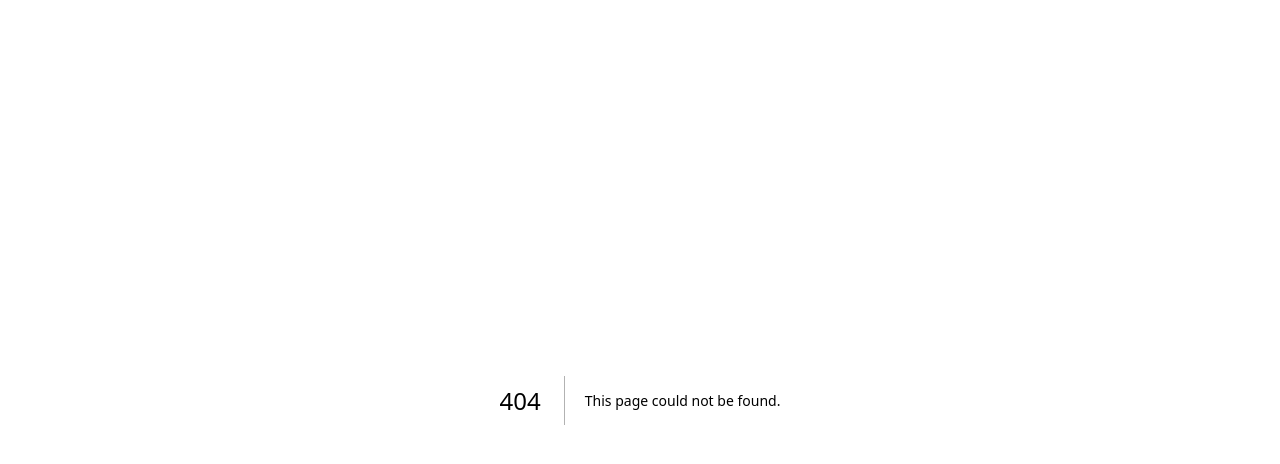
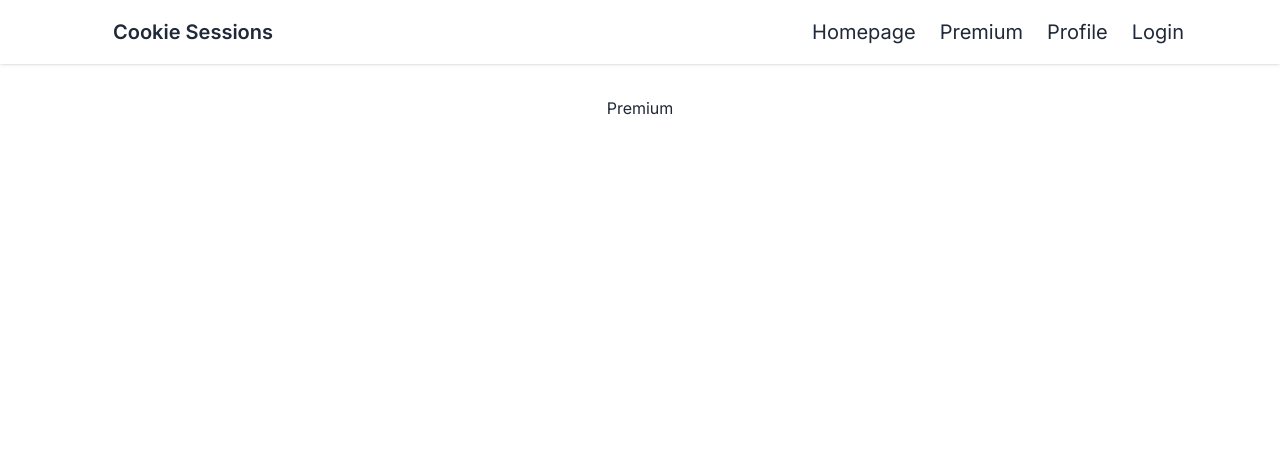
Before and after one commit to ajarek/next-14-ep-32-blog, a Next.js app: page /premium in a window 1280 px wide. Before the commit this address had no page. Shown: the top 464 px of the page. Built offline with nearby package versions, Linux system fonts and the light colour scheme.

Commit message:
added template

```diff
--- a/app/globals.css
+++ b/app/globals.css
@@ -1,33 +1,3 @@
 @tailwind base;
 @tailwind components;
 @tailwind utilities;
-
-:root {
-  --foreground-rgb: 0, 0, 0;
-  --background-start-rgb: 214, 219, 220;
-  --background-end-rgb: 255, 255, 255;
-}
-
-@media (prefers-color-scheme: dark) {
-  :root {
-    --foreground-rgb: 255, 255, 255;
-    --background-start-rgb: 0, 0, 0;
-    --background-end-rgb: 0, 0, 0;
-  }
-}
-
-body {
-  color: rgb(var(--foreground-rgb));
-  background: linear-gradient(
-      to bottom,
-      transparent,
-      rgb(var(--background-end-rgb))
-    )
-    rgb(var(--background-start-rgb));
-}
-
-@layer utilities {
-  .text-balance {
-    text-wrap: balance;
-  }
-}
--- a/app/layout.tsx
+++ b/app/layout.tsx
@@ -1,6 +1,7 @@
 import type { Metadata } from "next";
 import { Inter } from "next/font/google";
 import "./globals.css";
+import Navbar from "@/components/Navbar";
 
 const inter = Inter({ subsets: ["latin"] });
 
@@ -15,8 +16,13 @@ export default function RootLayout({
   children: React.ReactNode;
 }>) {
   return (
-    <html lang="en">
-      <body className={inter.className}>{children}</body>
+    <html lang="en" data-theme="light">
+      <body className={inter.className}>
+      <div className='w-full max-w-[1440px] mx-auto relative  '>
+        <Navbar/>
+        {children}
+        </div>
+        </body>
     </html>
   );
 }
--- /dev/null
+++ b/app/login/page.tsx
@@ -0,0 +1,11 @@
+import React from 'react'
+
+const Login = () => {
+  return (
+    <div className='flex min-h-screen flex-col items-center justify-between px-12 py-24 max-lg:p-4 max-sm:p-2'>
+      Login
+    </div>
+  )
+}
+
+export default Login
--- a/app/page.tsx
+++ b/app/page.tsx
@@ -2,112 +2,8 @@ import Image from "next/image";
 
 export default function Home() {
   return (
-    <main className="flex min-h-screen flex-col items-center justify-between p-24">
-      <div className="z-10 max-w-5xl w-full items-center justify-between font-mono text-sm lg:flex">
-        <p className="fixed left-0 top-0 flex w-full justify-center border-b border-gray-300 bg-gradient-to-b from-zinc-200 pb-6 pt-8 backdrop-blur-2xl dark:border-neutral-800 dark:bg-zinc-800/30 dark:from-inherit lg:static lg:w-auto  lg:rounded-xl lg:border lg:bg-gray-200 lg:p-4 lg:dark:bg-zinc-800/30">
-          Get started by editing&nbsp;
-          <code className="font-mono font-bold">app/page.tsx</code>
-        </p>
-        <div className="fixed bottom-0 left-0 flex h-48 w-full items-end justify-center bg-gradient-to-t from-white via-white dark:from-black dark:via-black lg:static lg:h-auto lg:w-auto lg:bg-none">
-          <a
-            className="pointer-events-none flex place-items-center gap-2 p-8 lg:pointer-events-auto lg:p-0"
-            href="https://vercel.com?utm_source=create-next-app&utm_medium=appdir-template&utm_campaign=create-next-app"
-            target="_blank"
-            rel="noopener noreferrer"
-          >
-            By{" "}
-            <Image
-              src="/vercel.svg"
-              alt="Vercel Logo"
-              className="dark:invert"
-              width={100}
-              height={24}
-              priority
-            />
-          </a>
-        </div>
-      </div>
-
-      <div className="relative flex place-items-center before:absolute before:h-[300px] before:w-full sm:before:w-[480px] before:-translate-x-1/2 before:rounded-full before:bg-gradient-radial before:from-white before:to-transparent before:blur-2xl before:content-[''] after:absolute after:-z-20 after:h-[180px] after:w-full sm:after:w-[240px] after:translate-x-1/3 after:bg-gradient-conic after:from-sky-200 after:via-blue-200 after:blur-2xl after:content-[''] before:dark:bg-gradient-to-br before:dark:from-transparent before:dark:to-blue-700 before:dark:opacity-10 after:dark:from-sky-900 after:dark:via-[#0141ff] after:dark:opacity-40 before:lg:h-[360px] z-[-1]">
-        <Image
-          className="relative dark:drop-shadow-[0_0_0.3rem_#ffffff70] dark:invert"
-          src="/next.svg"
-          alt="Next.js Logo"
-          width={180}
-          height={37}
-          priority
-        />
-      </div>
-
-      <div className="mb-32 grid text-center lg:max-w-5xl lg:w-full lg:mb-0 lg:grid-cols-4 lg:text-left">
-        <a
-          href="https://nextjs.org/docs?utm_source=create-next-app&utm_medium=appdir-template&utm_campaign=create-next-app"
-          className="group rounded-lg border border-transparent px-5 py-4 transition-colors hover:border-gray-300 hover:bg-gray-100 hover:dark:border-neutral-700 hover:dark:bg-neutral-800/30"
-          target="_blank"
-          rel="noopener noreferrer"
-        >
-          <h2 className={`mb-3 text-2xl font-semibold`}>
-            Docs{" "}
-            <span className="inline-block transition-transform group-hover:translate-x-1 motion-reduce:transform-none">
-              -&gt;
-            </span>
-          </h2>
-          <p className={`m-0 max-w-[30ch] text-sm opacity-50`}>
-            Find in-depth information about Next.js features and API.
-          </p>
-        </a>
-
-        <a
-          href="https://nextjs.org/learn?utm_source=create-next-app&utm_medium=appdir-template-tw&utm_campaign=create-next-app"
-          className="group rounded-lg border border-transparent px-5 py-4 transition-colors hover:border-gray-300 hover:bg-gray-100 hover:dark:border-neutral-700 hover:dark:bg-neutral-800/30"
-          target="_blank"
-          rel="noopener noreferrer"
-        >
-          <h2 className={`mb-3 text-2xl font-semibold`}>
-            Learn{" "}
-            <span className="inline-block transition-transform group-hover:translate-x-1 motion-reduce:transform-none">
-              -&gt;
-            </span>
-          </h2>
-          <p className={`m-0 max-w-[30ch] text-sm opacity-50`}>
-            Learn about Next.js in an interactive course with&nbsp;quizzes!
-          </p>
-        </a>
-
-        <a
-          href="https://vercel.com/templates?framework=next.js&utm_source=create-next-app&utm_medium=appdir-template&utm_campaign=create-next-app"
-          className="group rounded-lg border border-transparent px-5 py-4 transition-colors hover:border-gray-300 hover:bg-gray-100 hover:dark:border-neutral-700 hover:dark:bg-neutral-800/30"
-          target="_blank"
-          rel="noopener noreferrer"
-        >
-          <h2 className={`mb-3 text-2xl font-semibold`}>
-            Templates{" "}
-            <span className="inline-block transition-transform group-hover:translate-x-1 motion-reduce:transform-none">
-              -&gt;
-            </span>
-          </h2>
-          <p className={`m-0 max-w-[30ch] text-sm opacity-50`}>
-            Explore starter templates for Next.js.
-          </p>
-        </a>
-
-        <a
-          href="https://vercel.com/new?utm_source=create-next-app&utm_medium=appdir-template&utm_campaign=create-next-app"
-          className="group rounded-lg border border-transparent px-5 py-4 transition-colors hover:border-gray-300 hover:bg-gray-100 hover:dark:border-neutral-700 hover:dark:bg-neutral-800/30"
-          target="_blank"
-          rel="noopener noreferrer"
-        >
-          <h2 className={`mb-3 text-2xl font-semibold`}>
-            Deploy{" "}
-            <span className="inline-block transition-transform group-hover:translate-x-1 motion-reduce:transform-none">
-              -&gt;
-            </span>
-          </h2>
-          <p className={`m-0 max-w-[30ch] text-sm opacity-50 text-balance`}>
-            Instantly deploy your Next.js site to a shareable URL with Vercel.
-          </p>
-        </a>
-      </div>
-    </main>
+   <div className='flex min-h-screen flex-col items-center justify-between px-12 py-24 max-lg:p-4 max-sm:p-2'>
+    lol
+   </div>
   );
 }
--- /dev/null
+++ b/app/premium/page.tsx
@@ -0,0 +1,11 @@
+import React from 'react'
+
+const Premium = () => {
+  return (
+    <div className='flex min-h-screen flex-col items-center justify-between px-12 py-24 max-lg:p-4 max-sm:p-2'>
+      Premium
+    </div>
+  )
+}
+
+export default Premium
--- /dev/null
+++ b/app/profile/page.tsx
@@ -0,0 +1,11 @@
+import React from 'react'
+
+const Profile = () => {
+  return (
+    <div className='flex min-h-screen flex-col items-center justify-between px-12 py-24 max-lg:p-4 max-sm:p-2'>
+      Profile
+    </div>
+  )
+}
+
+export default Profile
--- /dev/null
+++ b/components/Navbar.tsx
@@ -0,0 +1,106 @@
+'use client'
+import Image from 'next/image'
+import Link from 'next/link'
+import React, { useState } from 'react'
+
+
+const Navbar = () => {
+
+
+  return (
+    <div className='max-w-[1440px] mx-auto fixed navbar bg-base-100 shadow px-24 max-sm:px-4 z-10'>
+      <div className='navbar-start'>
+        <div className='dropdown sm:hidden'>
+          <div
+            tabIndex={0}
+            role='button'
+            className='btn btn-ghost btn-circle'
+          >
+            <svg
+              xmlns='http://www.w3.org/2000/svg'
+              className='h-6 w-6'
+              fill='none'
+              viewBox='0 0 24 24'
+              stroke='currentColor'
+            >
+              <path
+                strokeLinecap='round'
+                strokeLinejoin='round'
+                strokeWidth='2'
+                d='M4 6h16M4 12h16M4 18h7'
+              />
+            </svg>
+          </div>
+          <ul
+            tabIndex={0}
+            className='menu menu-sm dropdown-content mt-3 z-[1] p-2 shadow bg-base-100 rounded-box w-52 text-xl gap-4'
+          >
+            <Link
+              className='hover:underline transition-all '
+              href='/'
+            >
+              Homepage
+            </Link>
+            <Link
+            className='hover:underline transition-all '
+            href='/premium'
+          >
+            Premium
+          </Link>
+          <Link
+            className='hover:underline transition-all '
+            href='/profile'
+          >
+            Profile
+          </Link>
+          <Link
+            className='hover:underline transition-all '
+            href='/login'
+          >
+            Login
+          </Link>
+          </ul>
+        </div>
+        <Link
+          href={'/'}
+          className='flex items-center'
+        >
+
+          <button className='btn btn-ghost text-xl'>Cookie Sessions</button>
+        </Link>
+      </div>
+      <div className='navbar-center'></div>
+      <div className='navbar-end'>
+        <ul className='flex items-center gap-6 max-sm:hidden text-xl '>
+          <Link
+            className='hover:underline transition-all '
+            href='/'
+          >
+            Homepage
+          </Link>
+          <Link
+            className='hover:underline transition-all '
+            href='/premium'
+          >
+            Premium
+          </Link>
+          <Link
+            className='hover:underline transition-all '
+            href='/profile'
+          >
+            Profile
+          </Link>
+          <Link
+            className='hover:underline transition-all '
+            href='/login'
+          >
+            Login
+          </Link>
+
+        </ul>
+      </div>
+    </div>
+  )
+}
+
+export default Navbar
--- a/tailwind.config.ts
+++ b/tailwind.config.ts
@@ -6,15 +6,9 @@ const config: Config = {
     "./components/**/*.{js,ts,jsx,tsx,mdx}",
     "./app/**/*.{js,ts,jsx,tsx,mdx}",
   ],
-  theme: {
-    extend: {
-      backgroundImage: {
-        "gradient-radial": "radial-gradient(var(--tw-gradient-stops))",
-        "gradient-conic":
-          "conic-gradient(from 180deg at 50% 50%, var(--tw-gradient-stops))",
-      },
-    },
+  daisyui: {
+    themes: ["light", "dark", "cupcake"],
   },
-  plugins: [],
+  plugins: [require("daisyui")],
 };
 export default config;
```
Also changed, not shown: package.json (+6 -5 lines), 1 other file (tests, documents, lock files or other folders).
